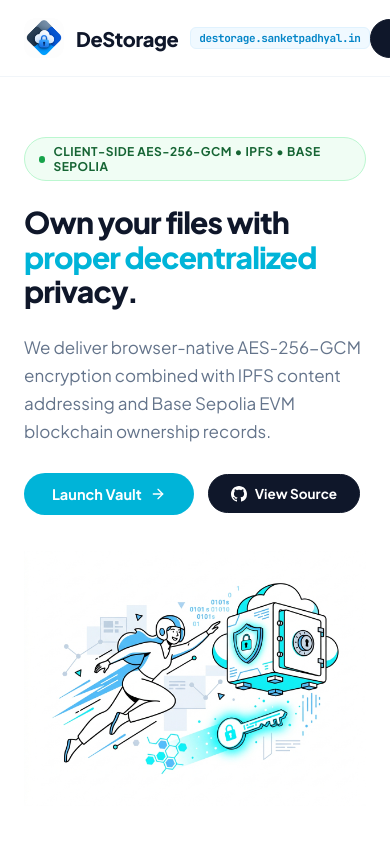
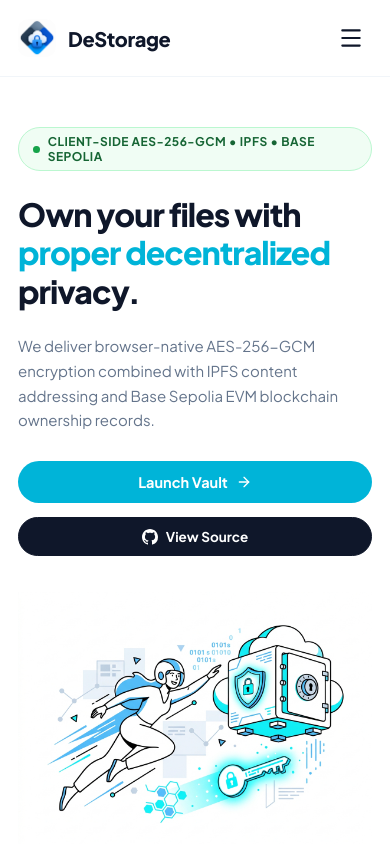
Before and after one commit to sanketpadhyal/DeStorage, a React (Create React App) app: page / in a window 390 px wide. Shown: the top 844 px of the page. Built offline with nearby package versions, Linux system fonts and the light colour scheme.

Commit message:
feat(mobile): add mobile hamburger navigation drawer panel and responsive mobile styling

```diff
--- a/src/landingpage/landingpage.css
+++ b/src/landingpage/landingpage.css
@@ -20,7 +20,9 @@
 /* 1. STICKY TOP NAVBAR (Full Bleed) */
 .lp-navbar {
   width: 100%;
-  background: #ffffff;
+  background: rgba(255, 255, 255, 0.95);
+  backdrop-filter: blur(12px);
+  -webkit-backdrop-filter: blur(12px);
   border-bottom: 1px solid #f1f5f9;
   position: sticky;
   top: 0;
@@ -46,9 +48,9 @@
 }
 
 .lp-brand img {
-  width: 40px;
-  height: 40px;
-  border-radius: 12px;
+  width: 38px;
+  height: 38px;
+  border-radius: 10px;
   object-fit: cover;
 }
 
@@ -61,6 +63,7 @@
   padding: 3px 8px;
   border-radius: 6px;
   font-weight: 700;
+  display: inline-block;
 }
 
 .lp-nav-links {
@@ -88,6 +91,59 @@
   gap: 12px;
 }
 
+/* MOBILE HAMBURGER BUTTON */
+.lp-mobile-menu-toggle {
+  display: none;
+  background: transparent;
+  border: none;
+  color: #0f172a;
+  cursor: pointer;
+  padding: 8px;
+  border-radius: 8px;
+  align-items: center;
+  justify-content: center;
+}
+
+/* MOBILE DROPDOWN PANEL */
+.lp-mobile-panel {
+  display: none;
+  position: absolute;
+  top: 76px;
+  left: 0;
+  width: 100%;
+  background: #ffffff;
+  border-bottom: 2px solid #e2e8f0;
+  box-shadow: 0 20px 40px rgba(0, 0, 0, 0.08);
+  padding: 24px;
+  flex-direction: column;
+  gap: 18px;
+  z-index: 99;
+}
+
+.lp-mobile-panel.open {
+  display: flex;
+}
+
+.lp-mobile-nav-link {
+  font-size: 16px;
+  font-weight: 700;
+  color: #1e293b;
+  text-decoration: none;
+  padding: 10px 0;
+  border-bottom: 1px solid #f8fafc;
+}
+
+.lp-mobile-nav-link:hover {
+  color: #0284c7;
+}
+
+.lp-mobile-panel-actions {
+  display: flex;
+  flex-direction: column;
+  gap: 12px;
+  margin-top: 8px;
+}
+
 /* BUTTONS */
 .lp-btn-black {
   background: #0f172a;
@@ -101,6 +157,7 @@
   cursor: pointer;
   display: inline-flex;
   align-items: center;
+  justify-content: center;
   gap: 8px;
   transition: background-color 0.15s ease;
 }
@@ -121,6 +178,7 @@
   cursor: pointer;
   display: inline-flex;
   align-items: center;
+  justify-content: center;
   gap: 8px;
   transition: background-color 0.15s ease;
 }
@@ -511,8 +569,17 @@
   text-decoration: underline;
 }
 
-/* RESPONSIVE */
+/* RESPONSIVE & MOBILE OPTIMIZATIONS */
 @media (max-width: 960px) {
+  .lp-nav-links, .lp-nav-actions {
+    display: none;
+  }
+  .lp-mobile-menu-toggle {
+    display: flex;
+  }
+  .lp-subdomain-chip {
+    display: none;
+  }
   .lp-hero-grid, .lp-features-grid, .lp-sandbox-layout {
     grid-template-columns: 1fr;
     gap: 36px;
@@ -526,22 +593,50 @@
   .lp-creator-card {
     flex-direction: column;
     text-align: center;
+    padding: 32px 24px;
   }
   .lp-creator-actions {
     justify-content: center;
+    flex-wrap: wrap;
   }
 }
 
 @media (max-width: 640px) {
-  .lp-nav-links {
-    display: none;
+  .lp-container {
+    padding: 0 18px;
+  }
+  .lp-hero-section, .lp-features-section, .lp-pricing-section, .lp-sandbox-section, .lp-creator-section {
+    padding: 50px 0;
   }
   .lp-hero-title {
-    font-size: 30px;
+    font-size: 32px;
+    line-height: 1.2;
+  }
+  .lp-hero-desc {
+    font-size: 15px;
+  }
+  .lp-hero-actions {
+    width: 100%;
+    flex-direction: column;
+  }
+  .lp-hero-actions button, .lp-hero-actions a {
+    width: 100%;
+    justify-content: center;
+  }
+  .lp-section-title {
+    font-size: 26px;
   }
   .lp-numbered-2x2 {
     grid-template-columns: 1fr;
     gap: 24px;
+  }
+  .lp-price-card {
+    padding: 28px 20px;
+  }
+  .lp-sandbox-header {
+    flex-direction: column;
+    align-items: flex-start;
+    gap: 8px;
   }
   .lp-footer-inner {
     flex-direction: column;
--- a/src/landingpage/landingpage.tsx
+++ b/src/landingpage/landingpage.tsx
@@ -10,7 +10,9 @@ import {
   Check,
   ExternalLink,
   ArrowRight,
-  User
+  User,
+  Menu,
+  X
 } from 'lucide-react';
 
 const GithubIcon: React.FC<{ size?: number }> = ({ size = 16 }) => (
@@ -31,6 +33,7 @@ interface CryptoDemoOutput {
 }
 
 export const LandingPage: React.FC<LandingPageProps> = ({ onLaunchApp }) => {
+  const [isMobileMenuOpen, setIsMobileMenuOpen] = useState<boolean>(false);
   const [demoInput, setDemoInput] = useState<string>('My top-secret financial report & encrypted family photos.');
   const [demoOutput, setDemoOutput] = useState<CryptoDemoOutput>({
     iv: '',
@@ -84,18 +87,21 @@ export const LandingPage: React.FC<LandingPageProps> = ({ onLaunchApp }) => {
     runLiveEncryption();
   }, [demoInput]);
 
+  const closeMobileMenu = () => setIsMobileMenuOpen(false);
+
   return (
     <div className="lp-root animate-blur-in">
 
       {/* 1. FULL-WIDTH STICKY NAVBAR */}
       <header className="lp-navbar">
         <div className="lp-container lp-nav-inner">
-          <a href="#hero" className="lp-brand">
+          <a href="#hero" className="lp-brand" onClick={closeMobileMenu}>
             <img src={logoImg} alt="DeStorage Logo" />
             <span>DeStorage</span>
             <span className="lp-subdomain-chip">destorage.sanketpadhyal.in</span>
           </a>
 
+          {/* Desktop Navigation Links */}
           <ul className="lp-nav-links">
             <li><a href="#features" className="lp-nav-link">Why us</a></li>
             <li><a href="#features" className="lp-nav-link">Architecture</a></li>
@@ -104,6 +110,7 @@ export const LandingPage: React.FC<LandingPageProps> = ({ onLaunchApp }) => {
             <li><a href="#creator" className="lp-nav-link">Developer</a></li>
           </ul>
 
+          {/* Desktop Actions */}
           <div className="lp-nav-actions">
             <a
               href="https://github.com/sanketpadhyal/DeStorage"
@@ -113,6 +120,51 @@ export const LandingPage: React.FC<LandingPageProps> = ({ onLaunchApp }) => {
             >
               <GithubIcon size={16} />
               <span>GitHub</span>
+            </a>
+          </div>
+
+          {/* Mobile Menu Hamburger Toggle */}
+          <button
+            className="lp-mobile-menu-toggle"
+            onClick={() => setIsMobileMenuOpen(!isMobileMenuOpen)}
+            aria-label="Toggle Navigation Menu"
+          >
+            {isMobileMenuOpen ? <X size={26} /> : <Menu size={26} />}
+          </button>
+        </div>
+
+        {/* Mobile Dropdown Panel */}
+        <div className={`lp-mobile-panel ${isMobileMenuOpen ? 'open' : ''}`}>
+          <a href="#hero" className="lp-mobile-nav-link" onClick={closeMobileMenu}>Home</a>
+          <a href="#features" className="lp-mobile-nav-link" onClick={closeMobileMenu}>Why us & Architecture</a>
+          <a href="#pricing" className="lp-mobile-nav-link" onClick={closeMobileMenu}>Storage Packages</a>
+          <a href="#crypto-demo" className="lp-mobile-nav-link" onClick={closeMobileMenu}>Live Crypto Demo</a>
+          <a href="#creator" className="lp-mobile-nav-link" onClick={closeMobileMenu}>Developer Profile</a>
+
+          <div className="lp-mobile-panel-actions">
+            <button
+              onClick={() => {
+                closeMobileMenu();
+                if (onLaunchApp) onLaunchApp();
+                else {
+                  const el = document.getElementById('crypto-demo');
+                  if (el) el.scrollIntoView({ behavior: 'smooth' });
+                }
+              }}
+              className="lp-btn-cyan"
+            >
+              <span>Launch Vault</span>
+              <ArrowRight size={16} />
+            </button>
+
+            <a
+              href="https://github.com/sanketpadhyal/DeStorage"
+              target="_blank"
+              rel="noopener noreferrer"
+              className="lp-btn-black"
+            >
+              <GithubIcon size={16} />
+              <span>GitHub Repository</span>
             </a>
           </div>
         </div>
```
